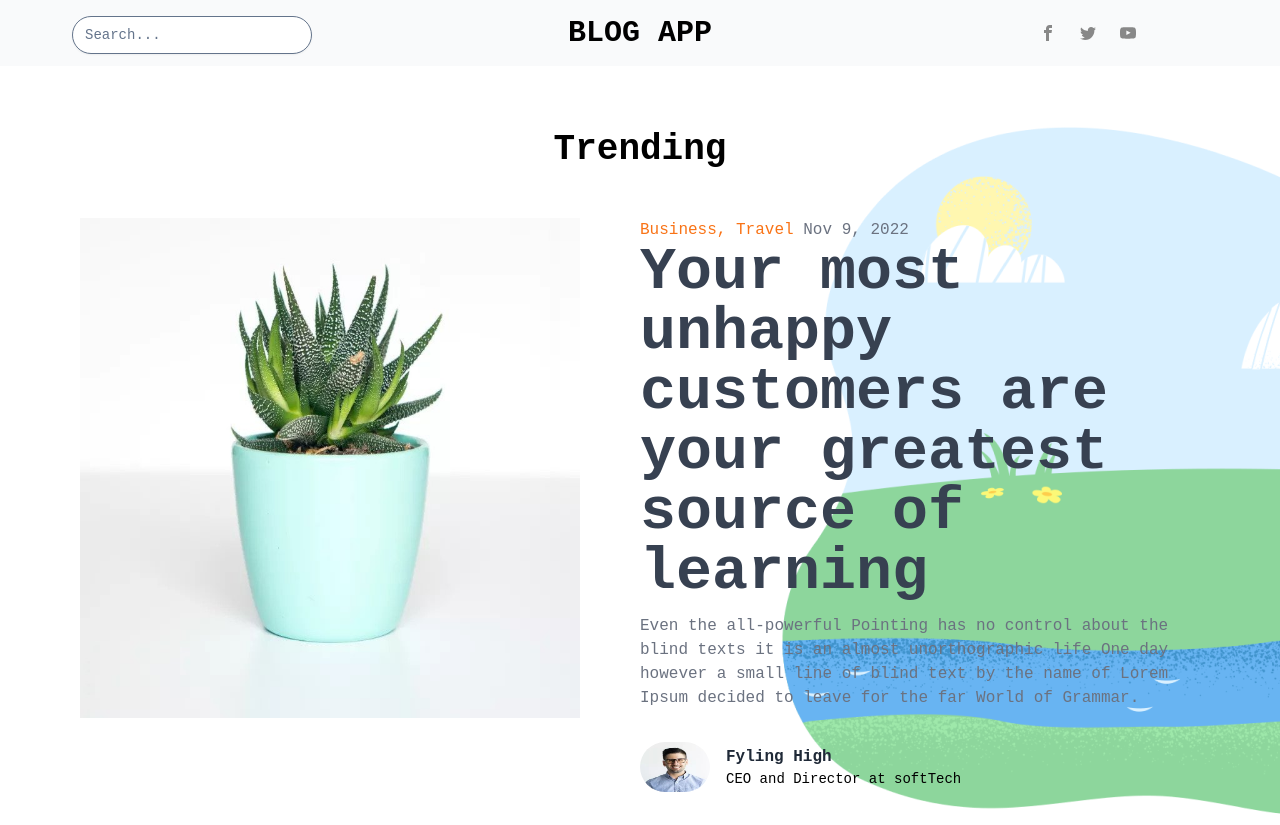
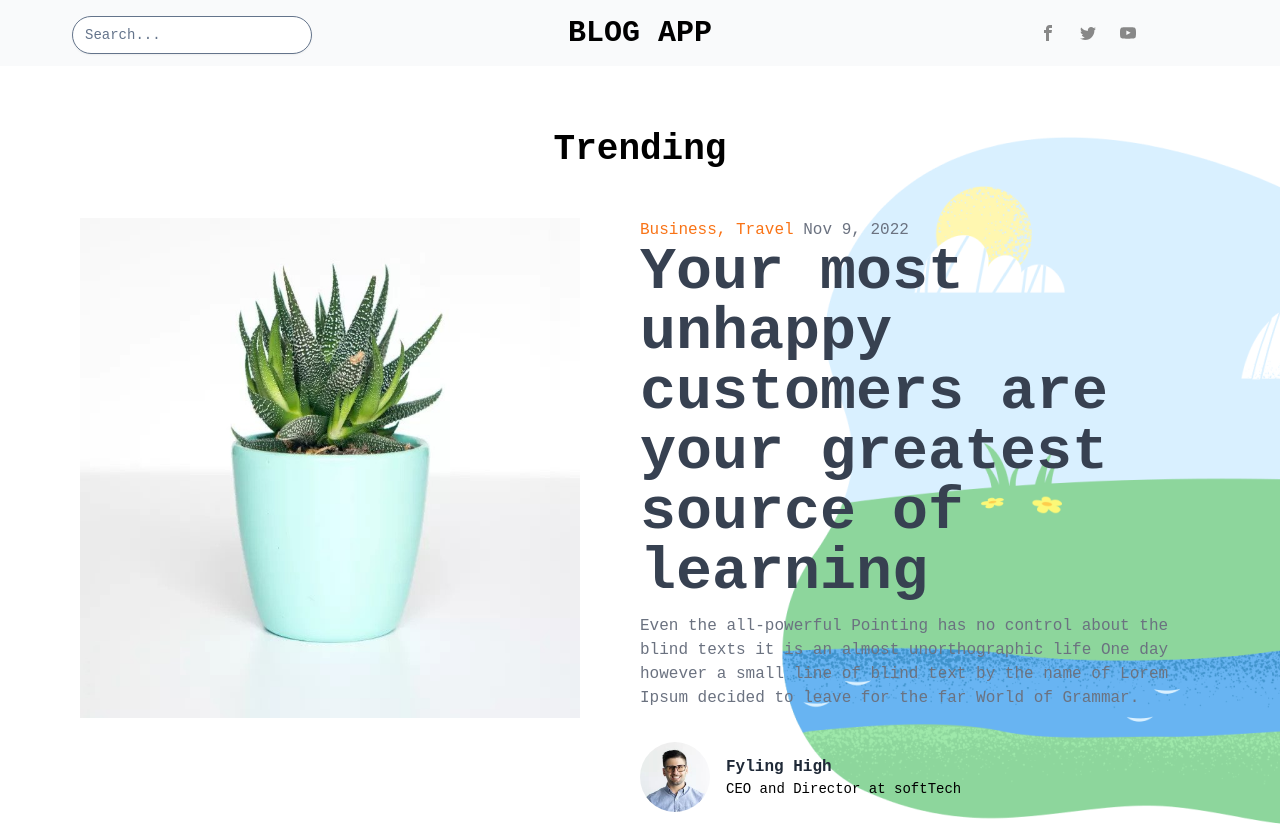
Before and after one commit to al-jabir/blog-website, a Next.js app: page / in a window 1280 px wide. Shown: the top 825 px of the page. Built offline with nearby package versions, Linux system fonts and the light colour scheme.

Commit message:
border img done

```diff
--- a/components/_child/Author.js
+++ b/components/_child/Author.js
@@ -9,7 +9,7 @@ const author = () => {
         alt='author'
         className='rounded-full'
         width={70}
-        height={50}
+        height={70}
       />
       <div className='flex flex-col justify-center px-4'>
         <Link href={'/'}>
```
